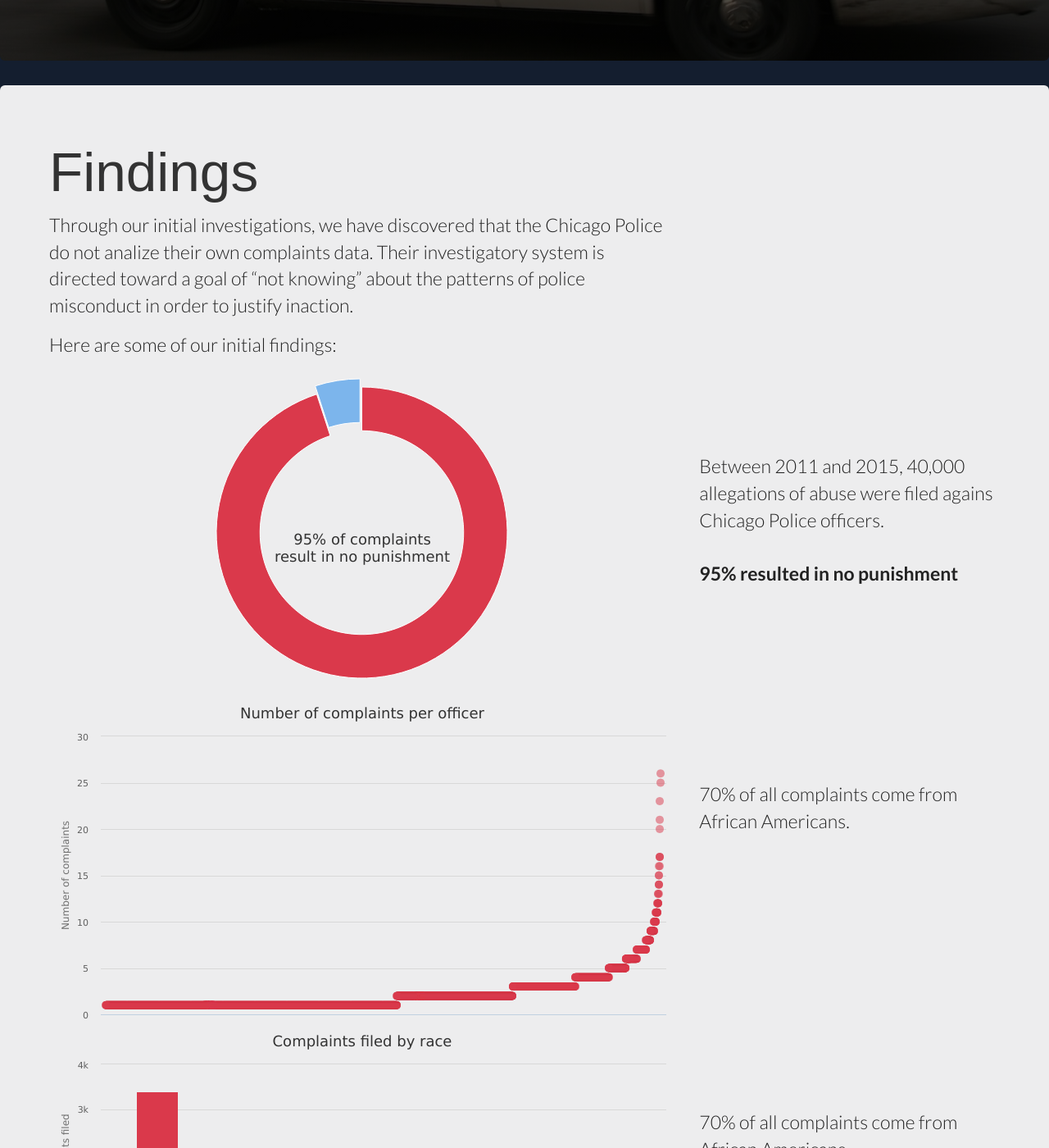
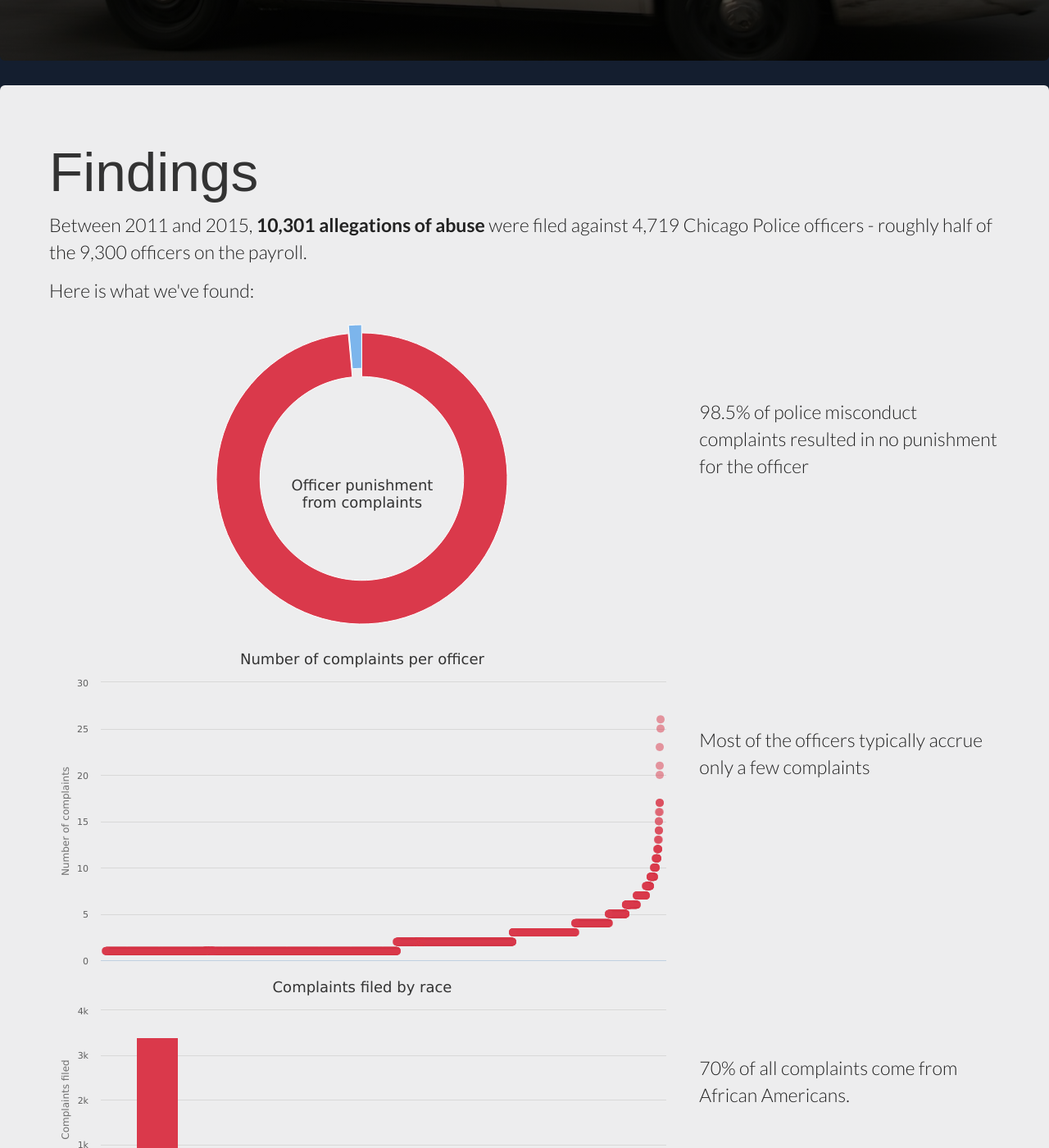
Before and after one commit to datamade/cpdb-splash, a Jekyll site: the page built from index.html, in a window 1280 px wide and 1400 px high, scrolled down 486 px. Shown: the whole window at 82% size. Built offline with Jekyll 4.4.1, drawn with Linux system fonts in a browser that asks for light colours; nearby versions of some CDN libraries; some web fonts are replaced.

```diff
--- a/index.html
+++ b/index.html
@@ -25,9 +25,10 @@ layout: default
     <h1>Findings</h1>
 
     <div class='row'>
-      <div class='col-sm-8'>
-        <p>Through our initial investigations, we have discovered that the Chicago Police do not analize their own complaints data. Their investigatory system is directed toward a goal of “not knowing” about the patterns of police misconduct in order to justify inaction.</p>
-        <p>Here are some of our initial findings: </p>
+      <div class='col-sm-12'>
+        <p>Between 2011 and 2015, <strong>10,301 allegations of abuse</strong> were filed against 4,719 Chicago Police officers - roughly half of the 9,300 officers on the payroll.</p>
+
+        <p>Here is what we've found:</p>
       </div>
     </div>
 
@@ -36,7 +37,7 @@ layout: default
         <div id='chart-findings-1'></div>
       </div>
       <div class='col-sm-4 chart-explainer'>
-        <p>Between 2011 and 2015, 40,000 allegations of abuse were filed agains Chicago Police officers. <br /><br /><strong>95% resulted in no punishment</strong></p>
+        <p>98.5% of police misconduct complaints resulted in no punishment for the officer</p>
       </div>
     </div>
 
@@ -45,7 +46,7 @@ layout: default
         <div id='chart-findings-2'></div>
       </div>
       <div class='col-sm-4 chart-explainer'>
-        <p>70% of all complaints come from African Americans.</p>
+        <p>Most of the officers typically accrue only a few complaints</p>
       </div>
     </div>
 
```
Also changed, not shown: js/charts.js.
